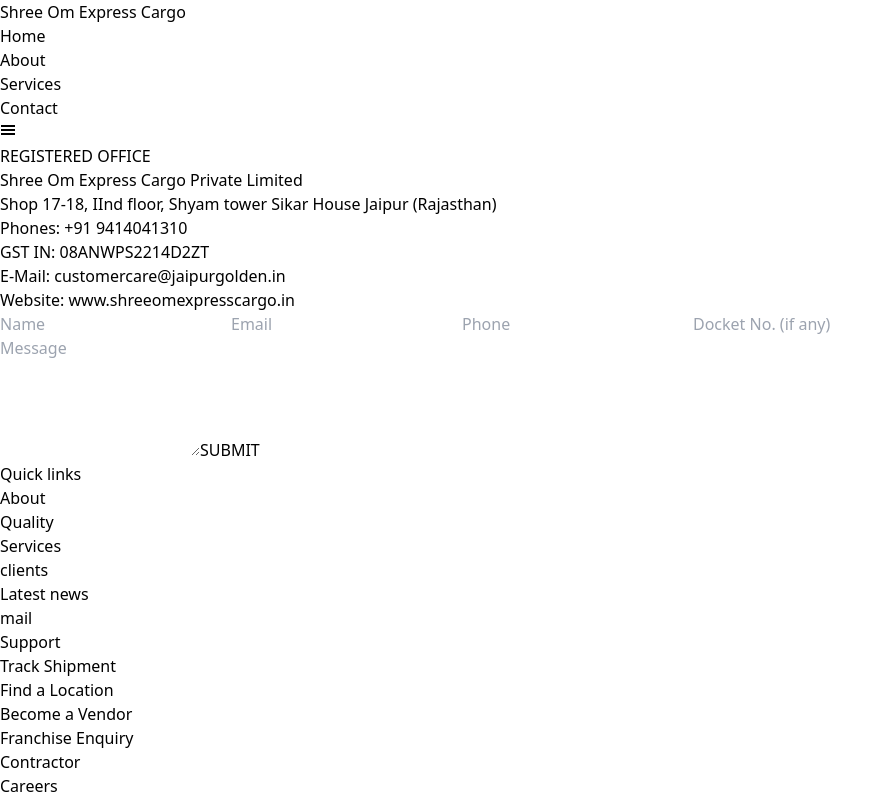
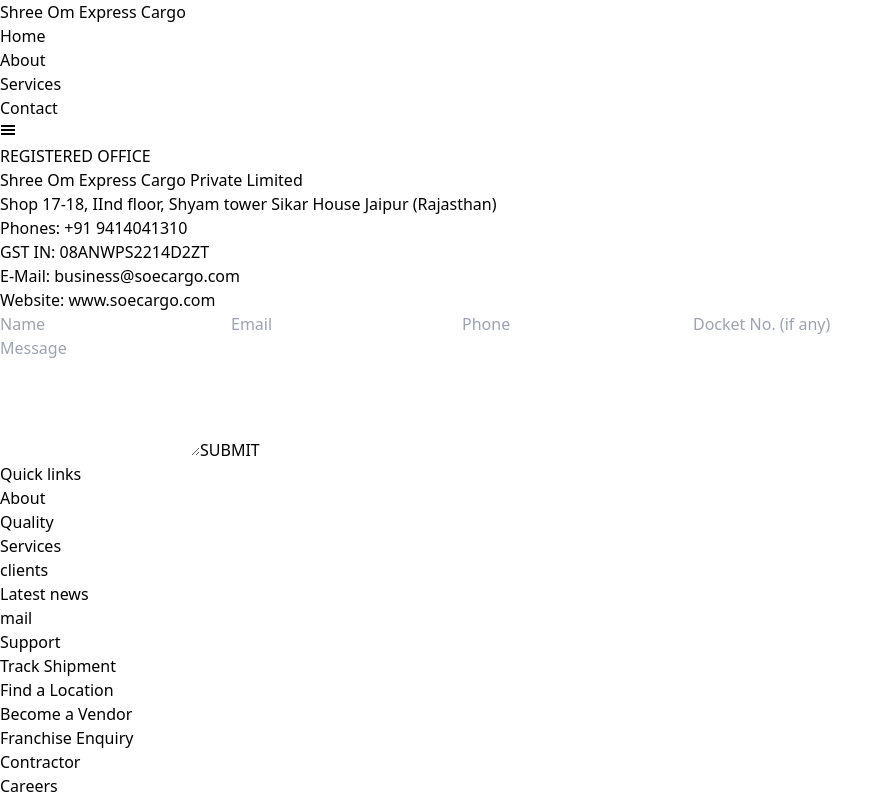
Before and after one commit to sudhanshu735591/tour_travels, a React (Vite) app: page /contact in a window 1280 px wide. Shown: the top 800 px of the page, without its empty margins (0-893 px from the left). Built offline with nearby package versions, Linux system fonts and the light colour scheme.

Commit message:
update email and website

```diff
--- a/src/components/Contact/Form/index.jsx
+++ b/src/components/Contact/Form/index.jsx
@@ -23,7 +23,7 @@
           </p>
           <p className="text-gray-600 mb-2">
             <span className="font-bold">E-Mail:</span>{" "}
-            customercare@jaipurgolden.in
+            business@soecargo.com
           </p>
           <p className="text-gray-600">
             <span className="font-bold">Website:</span>{" "}
@@ -31,7 +31,7 @@
               href="http://www.jaipurgolden.in"
               className="text-blue-500 hover:underline"
             >
-              www.shreeomexpresscargo.in
+              www.soecargo.com
             </a>
           </p>
         </div>
```
